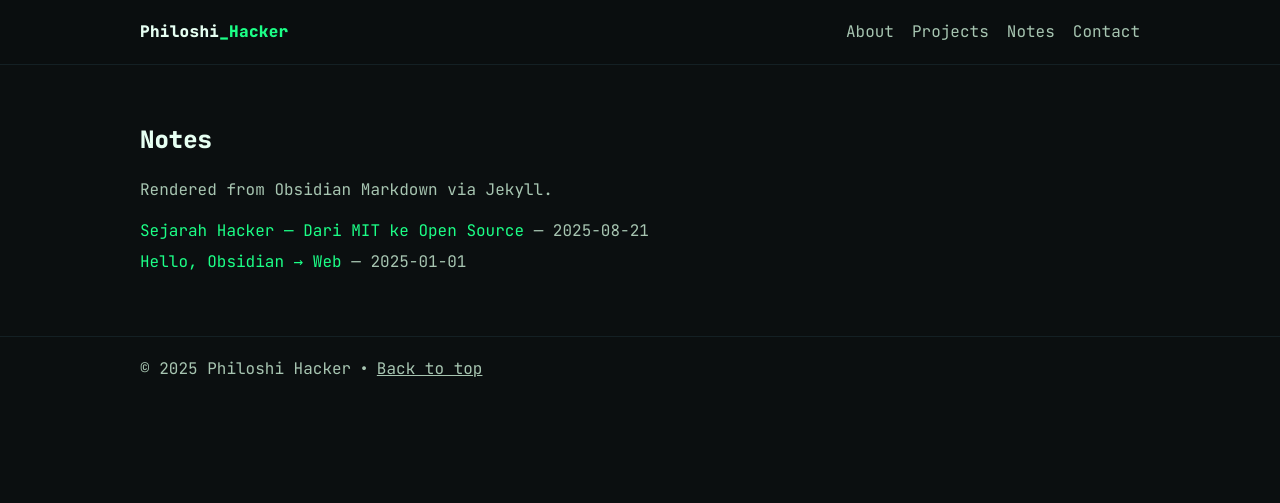
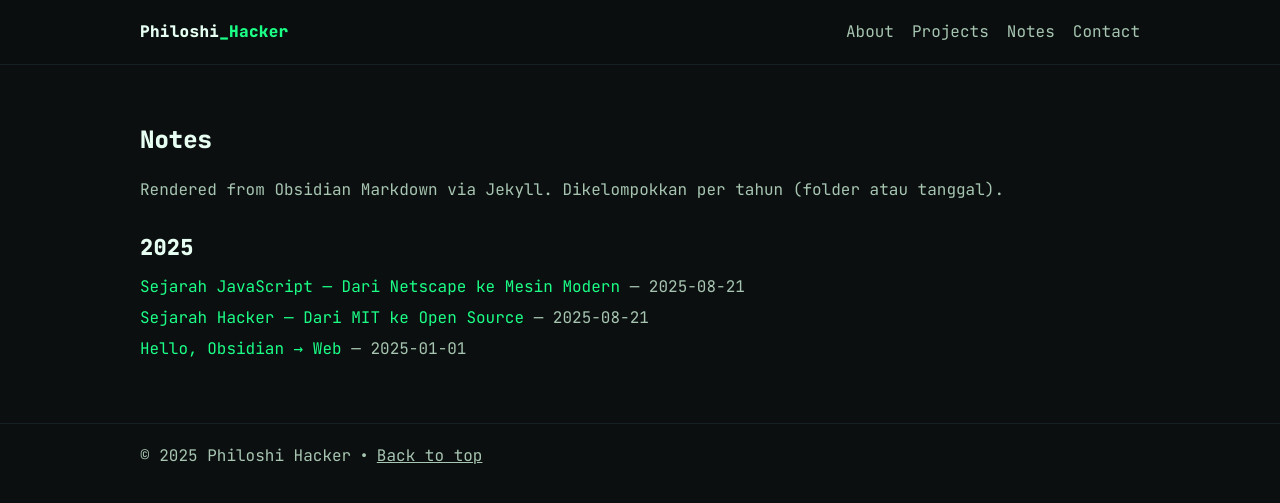
Before and after one commit to localan/localan.github.io, a Jekyll site: the page built from notes/index.html, in a window 1280 px wide. Shown: the top 503 px of the page. Built offline with Jekyll 4.4.1, drawn with Linux system fonts in a browser that asks for light colours.

Commit message:
Notes: struktur URL ikut folder (:path), index dikelompokkan per tahun, tambah catatan 'Sejarah JavaScript' + contoh kode

```diff
--- a/_config.yml
+++ b/_config.yml
@@ -9,7 +9,8 @@ markdown: kramdown
 collections:
   notes:
     output: true
-    permalink: /notes/:name/
+    # Include subfolders in URLs (e.g., /notes/2025/sejarah-hacker/)
+    permalink: /notes/:path/
 
 defaults:
   - scope:
--- a/notes/index.html
+++ b/notes/index.html
@@ -6,10 +6,26 @@ permalink: /notes/
 <section class="section">
   <div class="container">
     <h1 style="margin-top:0">Notes</h1>
-    <p class="tagline" style="color:var(--muted)">Rendered from Obsidian Markdown via Jekyll.</p>
+    <p class="tagline" style="color:var(--muted)">Rendered from Obsidian Markdown via Jekyll. Dikelompokkan per tahun (folder atau tanggal).</p>
+
+    {% assign sorted = site.notes | sort: 'date' | reverse %}
+    {% assign current_year = '' %}
+
+    {% for note in sorted %}
+      {%- comment -%} Ambil tahun dari date; jika kosong, deteksi dari path folder (mis. _notes/2025/...) {%- endcomment -%}
+      {% assign year = note.date | date: "%Y" %}
+      {% if year == '' or year == ' ' %}
+        {% assign parts = note.path | split: '/' %}
+        {% assign year = parts[1] %}
+      {% endif %}
+
+      {% if year != current_year %}
+        {% unless forloop.first %}</ul>{% endunless %}
+        <h2 style="margin:28px 0 10px">{{ year }}</h2>
         <ul class="list">
-      {% assign sorted = site.notes | sort: 'date' | reverse %}
-      {% for note in sorted %}
+        {% assign current_year = year %}
+      {% endif %}
+
       <li>
         <a href="{{ note.url }}">{{ note.title }}</a>
         {% if note.date %}
@@ -17,9 +33,11 @@ permalink: /notes/
         {% endif %}
       </li>
     {% endfor %}
+
+    {% if sorted.size > 0 %}</ul>{% endif %}
+
     {% if sorted.size == 0 %}
-        <li>No notes yet. Add Markdown files to <code>_notes/</code>.</li>
+      <ul class="list"><li>Belum ada catatan. Tambahkan Markdown ke <code>_notes/</code>.</li></ul>
     {% endif %}
-    </ul>
   </div>
 </section>
```
Also changed, not shown: _notes/2025/sejarah-javascript.md (added, +73 -0 lines). Lines whose indentation alone changed are shown as unchanged.
